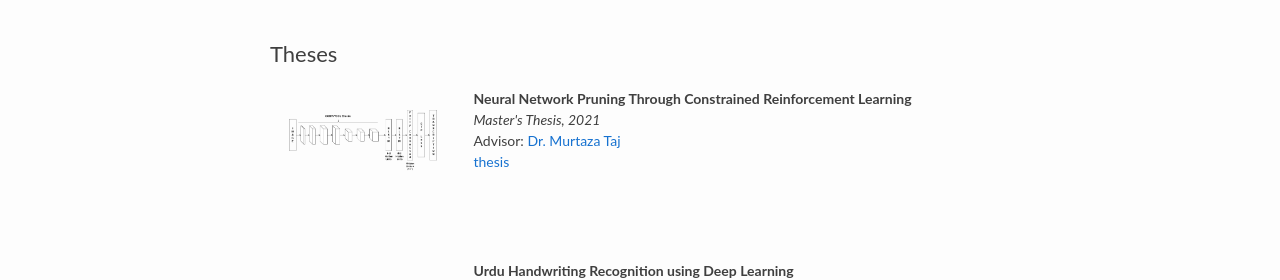
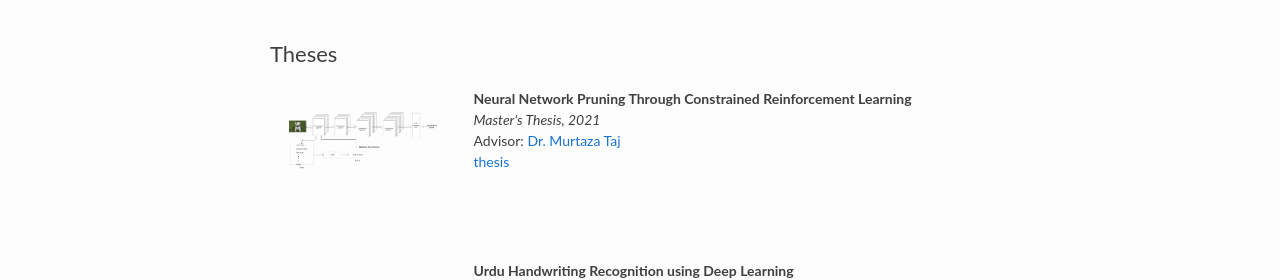
Before and after one commit to shehryar-malik/shehryar-malik.github.io, a Jekyll site: the page built from _layouts/home.html, in a window 1280 px wide. Shown: the part 395-675 px from the top of the page. Built offline with Jekyll 4.4.1, drawn with Linux system fonts in a browser that asks for light colours.

Commit message:
add ms thesis pic

```diff
--- a/_layouts/home.html
+++ b/_layouts/home.html
@@ -50,7 +50,7 @@ permalink: /home/
                 <table style="width:100%;border:none;border-spacing:0px;border-collapse:collapse;margin-right:auto;margin-left:auto;">
                     <tr>
                         <td style="padding:2.5%;width:25%;vertical-align:middle;min-width:120px;border:none;border-collapse:collapse">
-                            <img src="{{site.baseurl}}/assets/theses/fyp/images/CONV-BLSTM-CTC.png" alt="project image" style="width:auto; height:auto; max-width:100%;"/>
+                            <img src="{{site.baseurl}}/assets/theses/masters/images/thumbnail.png" alt="project image" style="width:auto; height:auto; max-width:100%;"/>
                         </td>
                         <td style="padding:2.5%;width:75%;vertical-align:middle;border:none;border-collapse:collapse">
                             <h3>Neural Network Pruning Through Constrained Reinforcement Learning</h3>
```
Also changed, not shown: assets/theses/masters/images/thumbnail.png (added).
